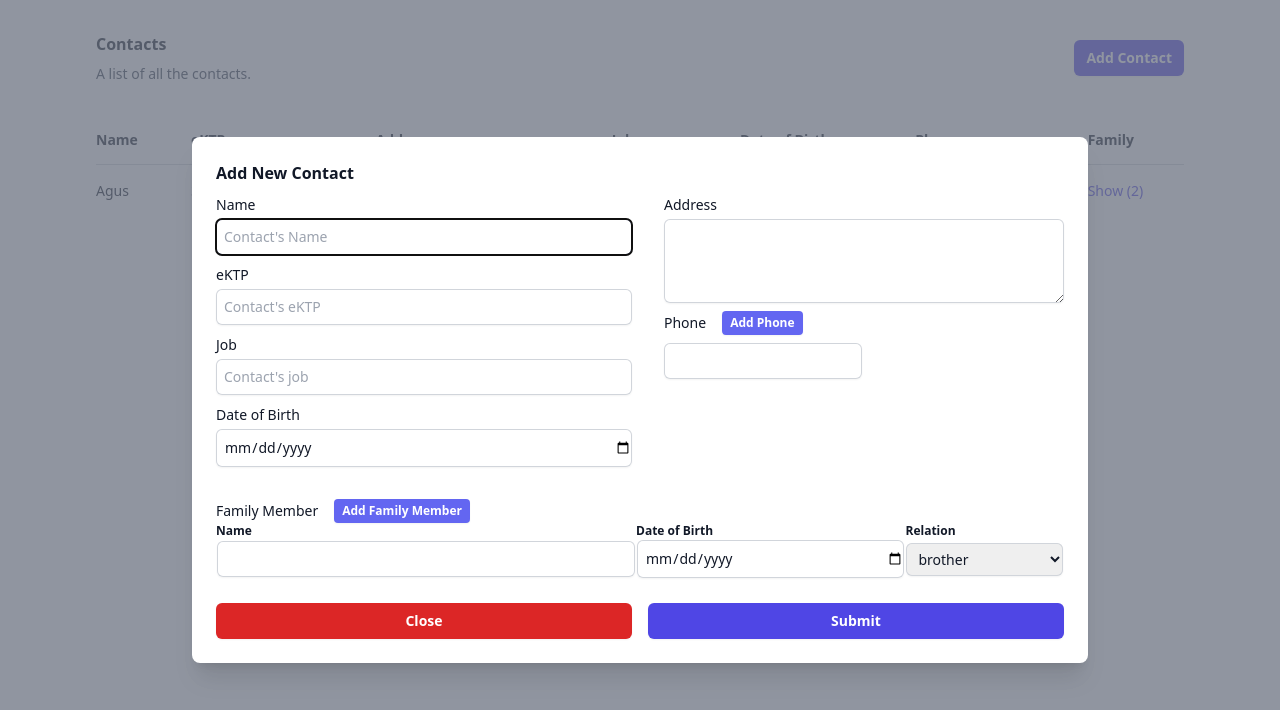
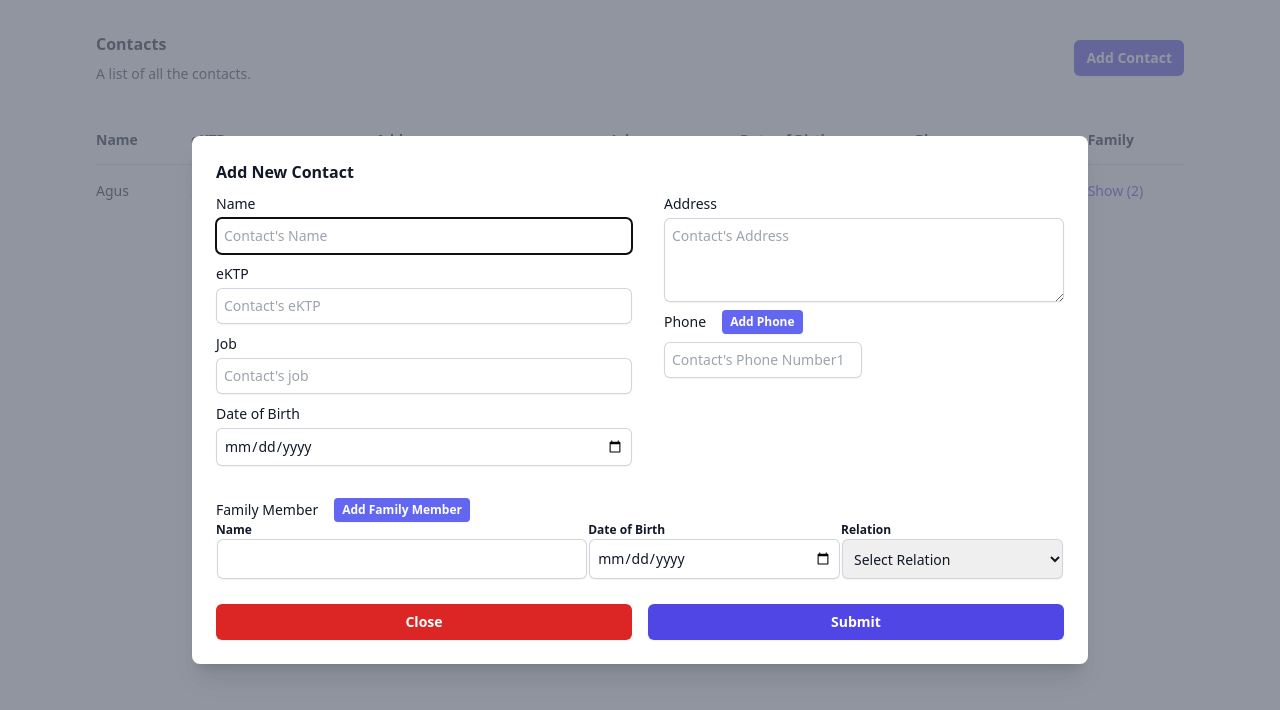
Before and after one commit to risangdevs/react-vite-tailwind, a React (Vite) app in the folder dbs/: page / in a window 1280 px wide. Both pictures are taken after a click on the button "Add Contact". Shown: the top 710 px of the page. Built offline with nearby package versions, Linux system fonts and the light colour scheme; the HTML template or start-up script is replaced by a standard one.

Commit message:
checkpoint 10

```diff
--- a/dbs/src/components/FormModal.tsx
+++ b/dbs/src/components/FormModal.tsx
@@ -35,7 +35,7 @@ export const FormModal = ({ isOpen = false, setIsOpen }: formModalProps) => {
               leaveFrom="opacity-100 translate-y-0 sm:scale-100"
               leaveTo="opacity-0 translate-y-4 sm:translate-y-0 sm:scale-95"
             >
-              <Dialog.Panel className="relative transform overflow-y-scroll rounded-lg bg-white px-4 pt-5 pb-4 text-left shadow-xl transition-all sm:my-8 sm:w-full sm:max-w-4xl  sm:p-6">
+              <Dialog.Panel className="relative transform overflow-hidden rounded-lg bg-white px-4 pt-5 pb-4 text-left shadow-xl transition-all sm:my-8 sm:w-full sm:max-w-4xl  sm:p-6">
                 <FormikForm setIsOpen={setIsOpen} isOpen={isOpen} />
               </Dialog.Panel>
             </Transition.Child>
--- a/dbs/src/components/Input.tsx
+++ b/dbs/src/components/Input.tsx
@@ -28,7 +28,8 @@ export default function Input({
             name={name}
             onChange={(e) => handleChange(e)}
             rows={3}
-            className="pl-2 block w-full rounded-md border-0 py-1.5 text-gray-900 shadow-sm ring-1 ring-inset ring-gray-300 placeholder:text-gray-400 focus:ring-1 focus:ring-inset focus:ring-indigo-200 sm:text-sm sm:leading-6"
+            placeholder={placeholder}
+            className="pl-2 pr-2 block w-full rounded-md border-0 py-1.5 text-gray-900 shadow-sm ring-1 ring-inset ring-gray-300 placeholder:text-gray-400 focus:ring-1 focus:ring-inset focus:ring-indigo-200 sm:text-sm sm:leading-6"
           />
         ) : (
           <input
@@ -36,7 +37,7 @@ export default function Input({
             type={type}
             name={name}
             id={id}
-            className="pl-2 block w-full rounded-md border-0 py-1.5 text-gray-900 shadow-sm ring-1 ring-inset ring-gray-300 placeholder:text-gray-400 focus:ring-1 focus:ring-inset focus:ring-indigo-200 sm:text-sm sm:leading-6"
+            className="pl-2 pr-2 block w-full rounded-md border-0 py-1.5 text-gray-900 shadow-sm ring-1 ring-inset ring-gray-300 placeholder:text-gray-400 focus:ring-1 focus:ring-inset focus:ring-indigo-200 sm:text-sm sm:leading-6"
             placeholder={placeholder}
           />
         )}
--- a/dbs/src/components/MultipleInput.tsx
+++ b/dbs/src/components/MultipleInput.tsx
@@ -46,7 +46,7 @@ export const MultipleInput = ({
             name={`${name}.${i}`}
             id={id}
             className="pl-2 block w-full rounded-md border-0 py-1.5 text-gray-900 shadow-sm ring-1 ring-inset ring-gray-300 placeholder:text-gray-400 focus:ring-1 focus:ring-inset focus:ring-indigo-200 sm:text-sm sm:leading-6"
-            placeholder={placeholder}
+            placeholder={"Contact's Phone Number" + (i + 1)}
             onChange={(e) => {
               handleChange(e);
             }}
--- a/dbs/src/components/MultipleInputFM.tsx
+++ b/dbs/src/components/MultipleInputFM.tsx
@@ -39,7 +39,7 @@ export const MultipleInputFM = ({
         </button>
       </div>
       <div className="grid grid-cols-1">
-        <table>
+        <table className="table-auto">
           <thead>
             <tr>
               <th
@@ -67,26 +67,27 @@ export const MultipleInputFM = ({
               <tr className="" key={i}>
                 <td>
                   <input
-                    className="pl-2 block w-full rounded-md border-0 py-1.5 text-gray-900 shadow-sm ring-1 ring-inset ring-gray-300 placeholder:text-gray-400 focus:ring-1 focus:ring-inset focus:ring-indigo-200 sm:text-sm sm:leading-6"
+                    className="pl-2 block w-full rounded-md border-0 py-1.5 text-gray-900 shadow-sm ring-1 ring-inset ring-gray-300 placeholder:text-gray-400 focus:ring-1 focus:ring-inset focus:ring-indigo-200 sm:text-sm sm:leading-6 h-10"
                     type="text"
                     name={`familyMember.${i}.name`}
-                    onChange={(e)=>handleChange(e)}
+                    onChange={(e) => handleChange(e)}
                   />
                 </td>
                 <td>
                   <input
-                    className="pl-2 block w-full rounded-md border-0 py-1.5 text-gray-900 shadow-sm ring-1 ring-inset ring-gray-300 placeholder:text-gray-400 focus:ring-1 focus:ring-inset focus:ring-indigo-200 sm:text-sm sm:leading-6"
+                    className="pl-2 pr-2 block w-full rounded-md border-0 py-1.5 text-gray-900 shadow-sm ring-1 ring-inset ring-gray-300 placeholder:text-gray-400 focus:ring-1 focus:ring-inset focus:ring-indigo-200 sm:text-sm sm:leading-6 h-10"
                     type="date"
                     name={`familyMember.${i}.dob`}
-                    onChange={(e)=>handleChange(e)}
+                    onChange={(e) => handleChange(e)}
                   />
                 </td>
                 <td>
                   <select
-                    className="pl-2 block w-full rounded-md border-0 py-1.5 text-gray-900 shadow-sm ring-1 ring-inset ring-gray-300 placeholder:text-gray-400 focus:ring-1 focus:ring-inset focus:ring-indigo-200 sm:text-sm sm:leading-6"
+                    className="pl-2 block w-full  rounded-md border-0 py-1.5 text-gray-900 shadow-sm ring-1 ring-inset ring-gray-300 placeholder:text-gray-400 focus:ring-1 focus:ring-inset focus:ring-indigo-200 sm:text-sm h-10"
                     name={`familyMember.${i}.status`}
-                    onChange={(e)=>handleChange(e)}
+                    onChange={(e) => handleChange(e)}
                   >
+                    <option value={"-"}>Select Relation</option>
                     <option value="brother">brother</option>
                     <option value="sister">sister</option>
                     <option value="parent">parent</option>
--- a/dbs/src/store/index.ts
+++ b/dbs/src/store/index.ts
@@ -10,7 +10,7 @@ const initialState: State = {
             id: 1, name: "Agus",
             eKTP: "320410123124",
             address: "Jln. Kembang No.23",
-            job: "Manager", dob: "12-12-1990",
+            job: "Manager", dob: "1990-12-12",
             phone: ["08123123123"],
             familyMember: [
                 { name: "Tara", dob: "01-01-1993", status: "spouse" },
```
